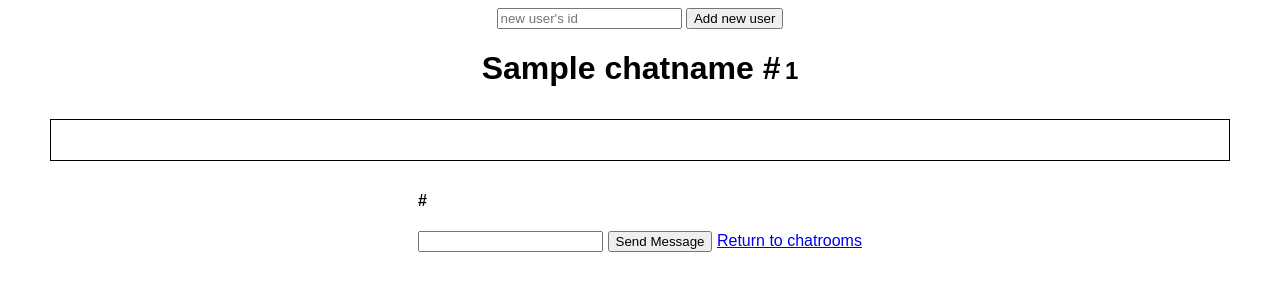
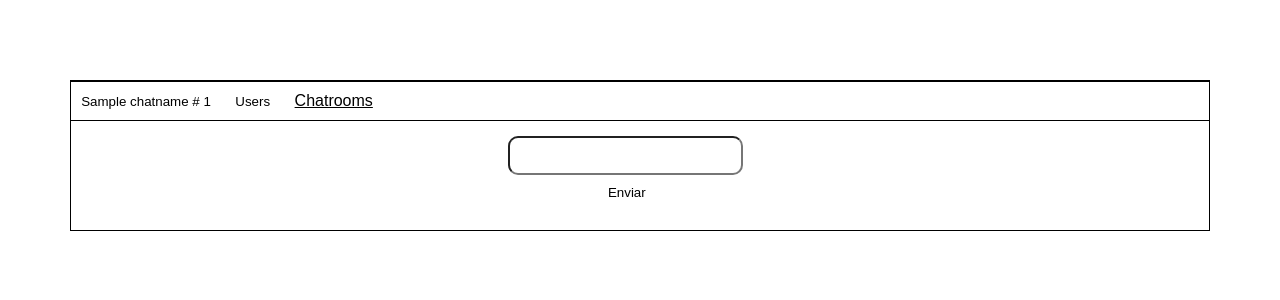
Before and after one commit to IvnMatz/chatrooms-on-flask, a Flask app: template templates/chat.html in a window 1280 px wide. Shown: the top 300 px of the page. Run offline with Flask 3, Linux system fonts and the light colour scheme; the template is opened without the code that fills it: most values are stand-ins (such as "Sample title", 1, 10 or a date in 2020).

Commit message:
chat style

```diff
--- a/main.py
+++ b/main.py
@@ -83,10 +83,11 @@ def handle_message(msg):
         'username' : session['username'],
         'message' : str(msg.get("msg")),
         'channel' : int(msg.get("channel")),
-        'colorU' : session['color']
+        'colorU' : session['color'],
+        'Wcolor' : session['Wcolor']
     }
     send(message, broadcast=True)
 
 if __name__ == '__main__':
-    socketio.run(app, host="0.0.0.0", port=5000)
-    #socketio.run(app, debug=True)
+    #socketio.run(app, host="0.0.0.0", port=5000)
+    socketio.run(app, debug=True)
--- a/postRoutes.py
+++ b/postRoutes.py
@@ -79,17 +79,10 @@ def Cchat():
 @routesbp.route('/change-user-color', methods=['POST'])
 def changeColor():
     color = request.form['color']
-
-    if str(color) == 'red':
-        session['color'] = "#bd4747"
-    elif str(color) == 'black':
-        session['color'] = "#474747"
-    elif str(color) == 'green':
-        session['color'] = "#6ecc6b"
-    elif str(color) == 'yellow':
-        session['color'] = "#f2fa82"
-    elif str(color) == 'white':
-        session['color'] = "#ffffff"
+    Lcolor = request.form['Lcolor']
+    print(color)
+    session['color'] = str(color)
+    session['Wcolor'] = str(Lcolor)
 
     return jsonify({'message' : 'color changed'})
 
--- /dev/null
+++ b/static/js/chat.js
@@ -0,0 +1,19 @@
+const user = document.getElementById("AddUser");
+const chat = document.getElementById("chat");
+
+//buttons
+const c = document.getElementById("c");
+const au = document.getElementById("au");
+
+function showU(){
+    user.style.display="block";
+    chat.style.display="none";
+}
+
+function showC(){
+    user.style.display="none";
+    chat.style.display="block";
+}
+
+c.onclick=showC;
+au.onclick=showU;
--- a/static/js/getMsg.js
+++ b/static/js/getMsg.js
@@ -12,6 +12,8 @@ socket.on('message', function(msg) {
     const messageElement = document.createElement("div");
     messageElement.textContent = String(msg.username) + " : " + String(msg.message);
     messageElement.style.backgroundColor = String(msg.colorU);
+    messageElement.style.color = String(msg.Wcolor);
+    messageElement.className = "messages";
     chatBox.appendChild(messageElement);
     chatBox.scrollTop = chatBox.scrollHeight;
     } // Auto scroll hacia el último mensaje
--- a/static/styles/chatS.css
+++ b/static/styles/chatS.css
@@ -8,21 +8,85 @@
     place-items: center;
 }
 
-.title{
-    display: inline-block;
+.centered{
+    border: 1px solid black;
+    width: 90%;
+    margin: 10px;
+    display: block;
+    place-self: center;
+    padding-bottom: 20px;
 }
 
 #chat-box{
-    border: 1px solid black;
-    width: 90%;
-    padding: 20px;
-    margin: 10px;
+    margin: 0;
     display: block;
+    width: 100%;
+    place-items: center;
 }
 
-#chat-box div{
-    width: 70%;
+#chat-box .messages{
+    width: 100%;
     padding: 10px;
     margin: 5px;
     border: 1px solid black;
 }
+
+.chat{
+    width: 100%;
+}
+
+.send{
+    place-self: center;
+}
+
+.send *{
+    place-self: center;
+}
+
+.send input{
+    padding: 10px;
+    width: 80%;
+    border-radius: 10px;
+}
+
+.send button{
+    background-color: white;
+    width: 90%;
+    border: transparent;
+    text-align: center;
+    place-self: center;
+    padding: 10px;
+}
+
+#chatid{
+    color:white;
+}
+
+.send button:hover{
+    background-color: #93e0cd;
+    border-radius: 12px;
+}
+
+.tabs{
+    border: 1px solid black;
+    margin: 0;
+    padding: 0;
+    margin-bottom: 15px;
+    width: 100%;
+}
+
+.tabs *{
+    padding: 10px;
+    background-color: white;
+    color: black;
+    border: transparent;
+    display: inline-block;
+}
+
+.tabs *:hover{
+    background-color: #93e0cd;
+}
+
+#AddUser{
+    display: none;
+}
--- a/templates/chat.html
+++ b/templates/chat.html
@@ -7,27 +7,32 @@
     <link rel="stylesheet" href="{{ url_for('static', filename='styles/chatS.css') }}">
 </head>
 <body>
+    <h1 id="chatid">  {{chatid}} </h1>
 
 <div class="centered">
+    <div class="tabs">
+        <button id="c"> {{ chatname }} # {{chatid}} </button>
+        <button id="au"> Users </button>
+        <a href="/chatrooms"> Chatrooms </a>
+    </div>
+
+    <div id="AddUser">
     <form id="form2" action="/add-user-to" method="POST">
         <input type="text" placeholder="new user's id" name="newID" autocomplete="off">
         <input type="hidden" value="{{ chatid }}" name="chat">
         <button type="submit"> Add new user</button>
     </form>
+    </div>
 
-
-        <div class="title">
-    <h1 class="title"> {{ chatname }} #</h1>
-    <h2 id="chatid" class="title"> {{chatid}} </h2>
-    </div>
+    <div id="chat">
     <div id="chat-box">
 
     </div>
     <div class="send">
-        <h4> {{user.username}} # {{user.id}} </h4>
         <input type="text" id="message">
-        <button onclick="sendMessage()"> Send Message </button>
-        <a href="/chatrooms"> Return to chatrooms </a>
+        <button onclick="sendMessage()"> Enviar </button>
+
+    </div>
     </div>
 
 </div>
@@ -35,5 +40,6 @@
     <script src="{{ url_for('static', filename='js/socketio.js') }}"></script>
     <script src="{{ url_for('static', filename='js/getMsg.js') }}"></script>
     <script src="{{ url_for('static', filename='js/addUser.js') }}"></script>
+    <script src="{{ url_for('static', filename='js/chat.js') }}"></script>
 </body>
 </html>
```
Also changed, not shown: templates/chatroom.html (+4 -10 lines), README.md, doc_img/chatCap2.PNG.
